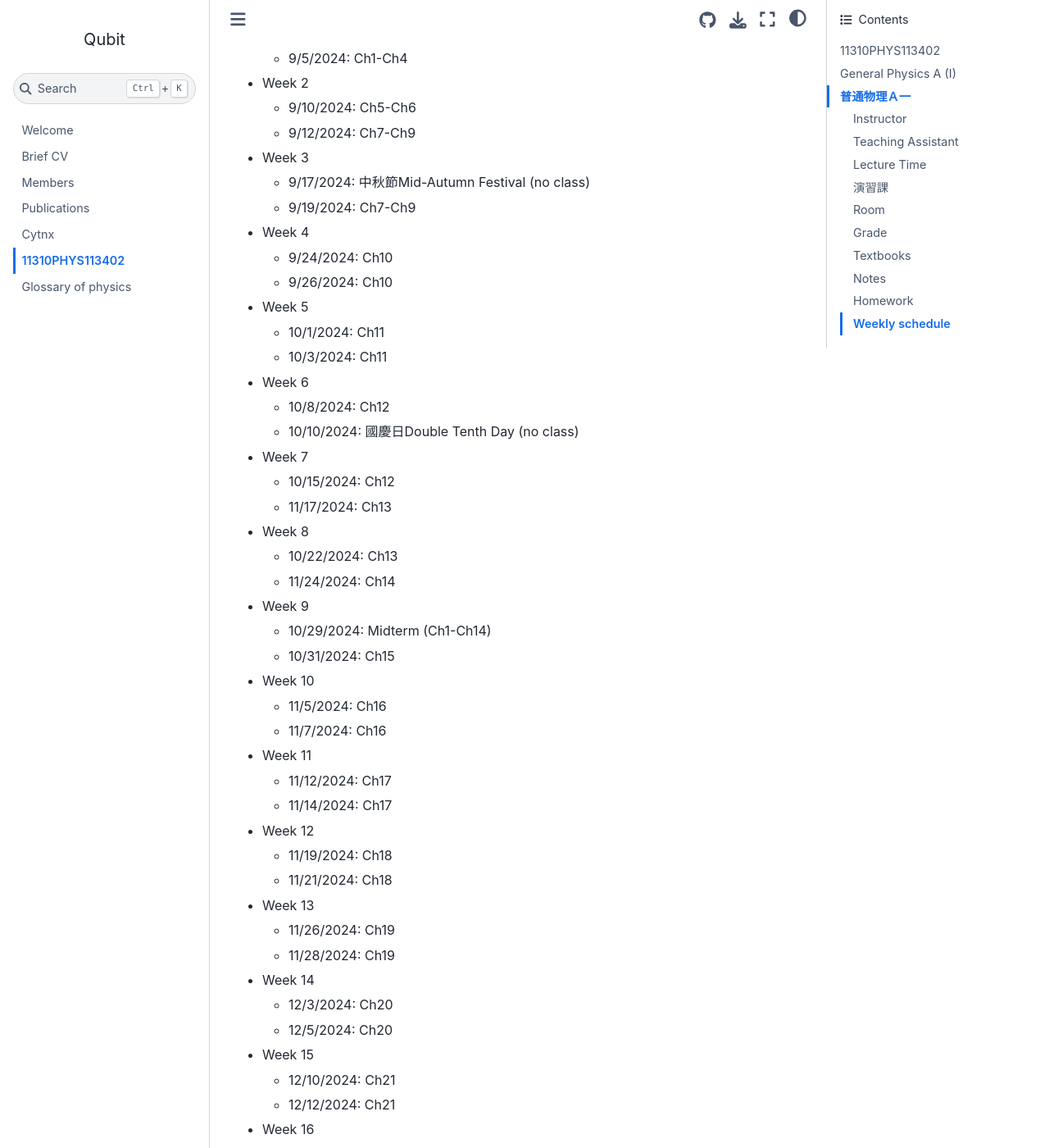
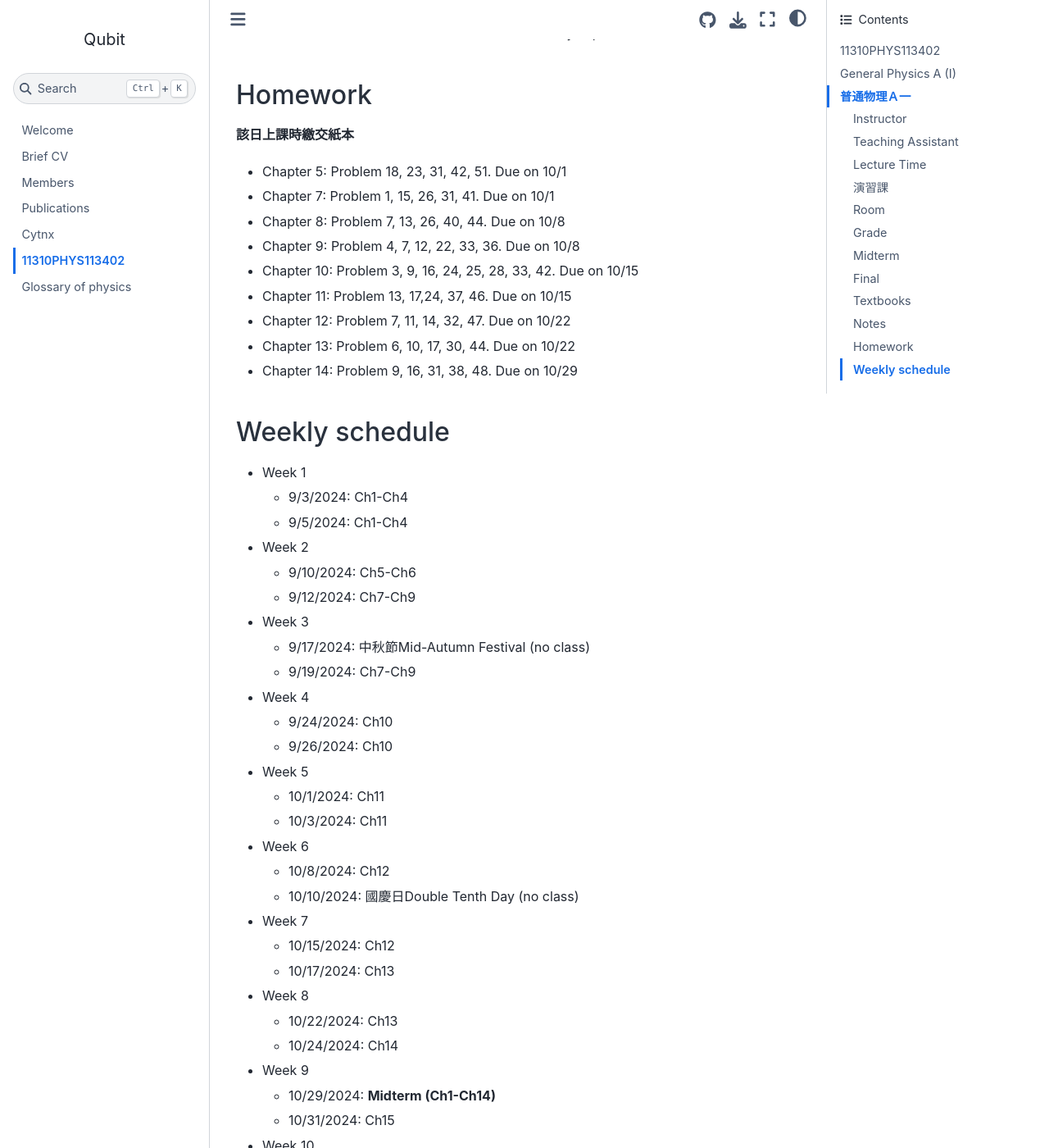
Before and after one commit to pcchen/pcchen.github.io, a Jupyter Book: the page built from teaching/11310PHYS113402.md, in a window 1280 px wide and 1400 px high, scrolled down 2651 px. Shown: the whole window at 82% size. Built offline with Jupyter Book 1.0.4 settings and Sphinx 7.4.7 and the Sphinx Book theme 1.1.4, drawn with Linux system fonts in a browser that asks for light colours; some of the changed text lies outside the part shown.

Commit message:
update HW

```diff
--- a/teaching/11310PHYS113402.md
+++ b/teaching/11310PHYS113402.md
@@ -25,6 +25,14 @@
 * Midterm (45%)+ final (45%) + homework (10%)
 * Scientific calculator is allowed in the exams.
   * Programming and plotting are not allowed.
+
+## Midterm
+* Time: 10/29/2024
+* Range: Ch1-Ch14
+
+## Final
+* Time: 12/19/2024
+* Range: Ch15-Ch21
 
 ## Textbooks
 * [Physics for Scientists and Engineers & with Modern Physics 10/e (Serway and Jewett)](https://www.tsanghai.com.tw/book_detail.php?c=264&no=3826#p=1)
@@ -63,8 +71,16 @@ In this semester we plan to cover following topics
 * AI tools (like ChatGPT) are allowed with necessary explanations
 
 ## Homework
+**該日上課時繳交紙本**
 * Chapter 5: Problem 18, 23, 31, 42, 51. Due on 10/1
 * Chapter 7: Problem 1, 15, 26, 31, 41. Due on 10/1
+* Chapter 8: Problem 7, 13, 26, 40, 44. Due on 10/8
+* Chapter 9: Problem 4, 7, 12, 22, 33, 36. Due on 10/8
+* Chapter 10: Problem 3, 9, 16, 24, 25, 28, 33, 42. Due on 10/15
+* Chapter 11: Problem 13, 17,24, 37, 46. Due on 10/15
+* Chapter 12: Problem 7, 11, 14, 32, 47. Due on 10/22
+* Chapter 13: Problem 6, 10, 17, 30, 44. Due on 10/22
+* Chapter 14: Problem 9, 16, 31, 38, 48. Due on 10/29
 
 ## Weekly schedule
 * Week 1
@@ -87,12 +103,12 @@ In this semester we plan to cover following topics
   * 10/10/2024: 國慶日Double Tenth Day (no class)
 * Week 7
   * 10/15/2024: Ch12
-  * 11/17/2024: Ch13
+  * 10/17/2024: Ch13
 * Week 8
   * 10/22/2024: Ch13
-  * 11/24/2024: Ch14
+  * 10/24/2024: Ch14
 * Week 9
-  * 10/29/2024: Midterm (Ch1-Ch14)
+  * 10/29/2024: **Midterm (Ch1-Ch14)**
   * 10/31/2024: Ch15
 * Week 10
   * 11/5/2024: Ch16
@@ -114,4 +130,4 @@ In this semester we plan to cover following topics
   * 12/12/2024: Ch21
 * Week 16
   * 12/17/2024: Ch21
-  * 12/19/2024: Final (Ch15-Ch21)
+  * 12/19/2024: **Final (Ch15-Ch21)**
```
Also changed, not shown: teaching/glossary.md (+18 -0 lines).
